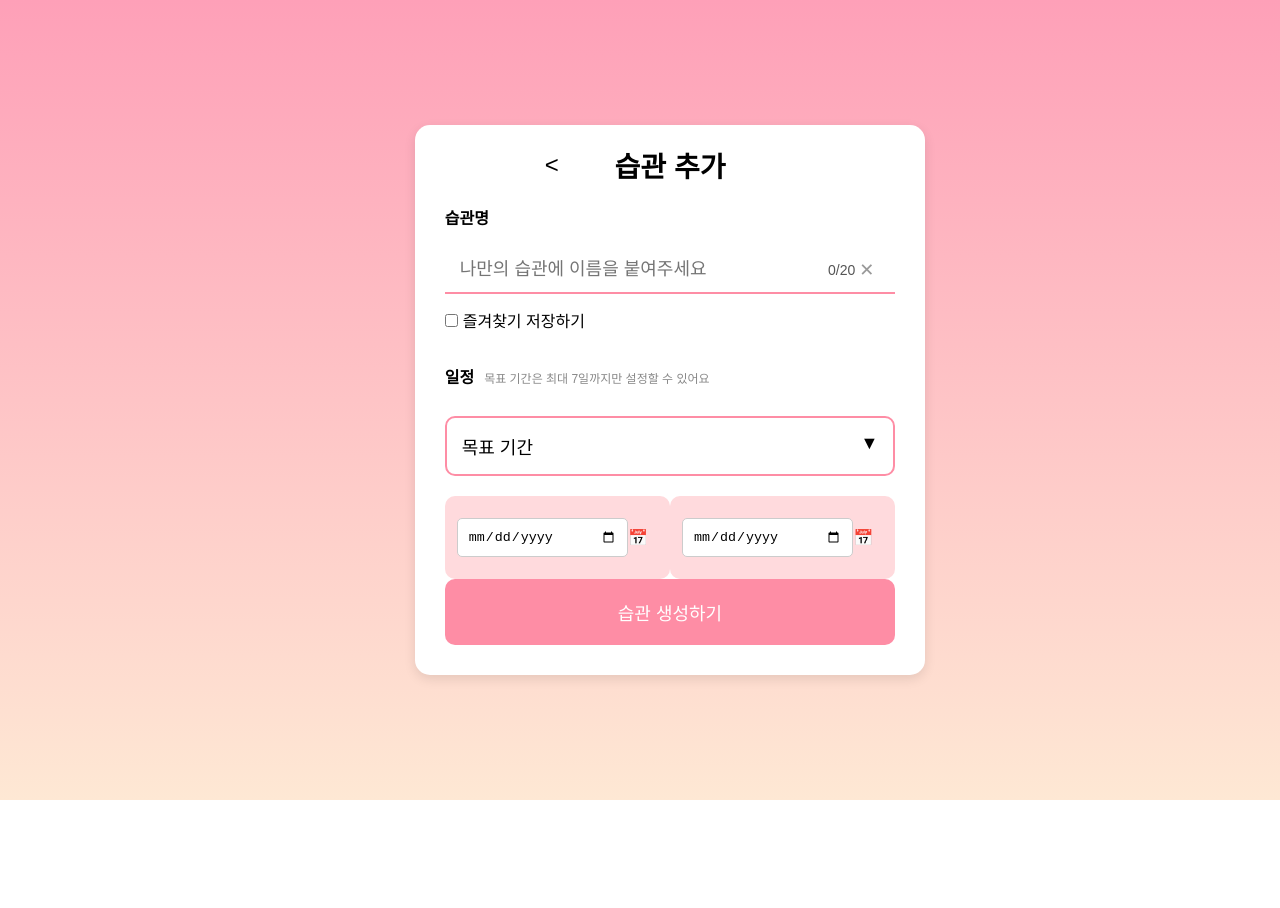
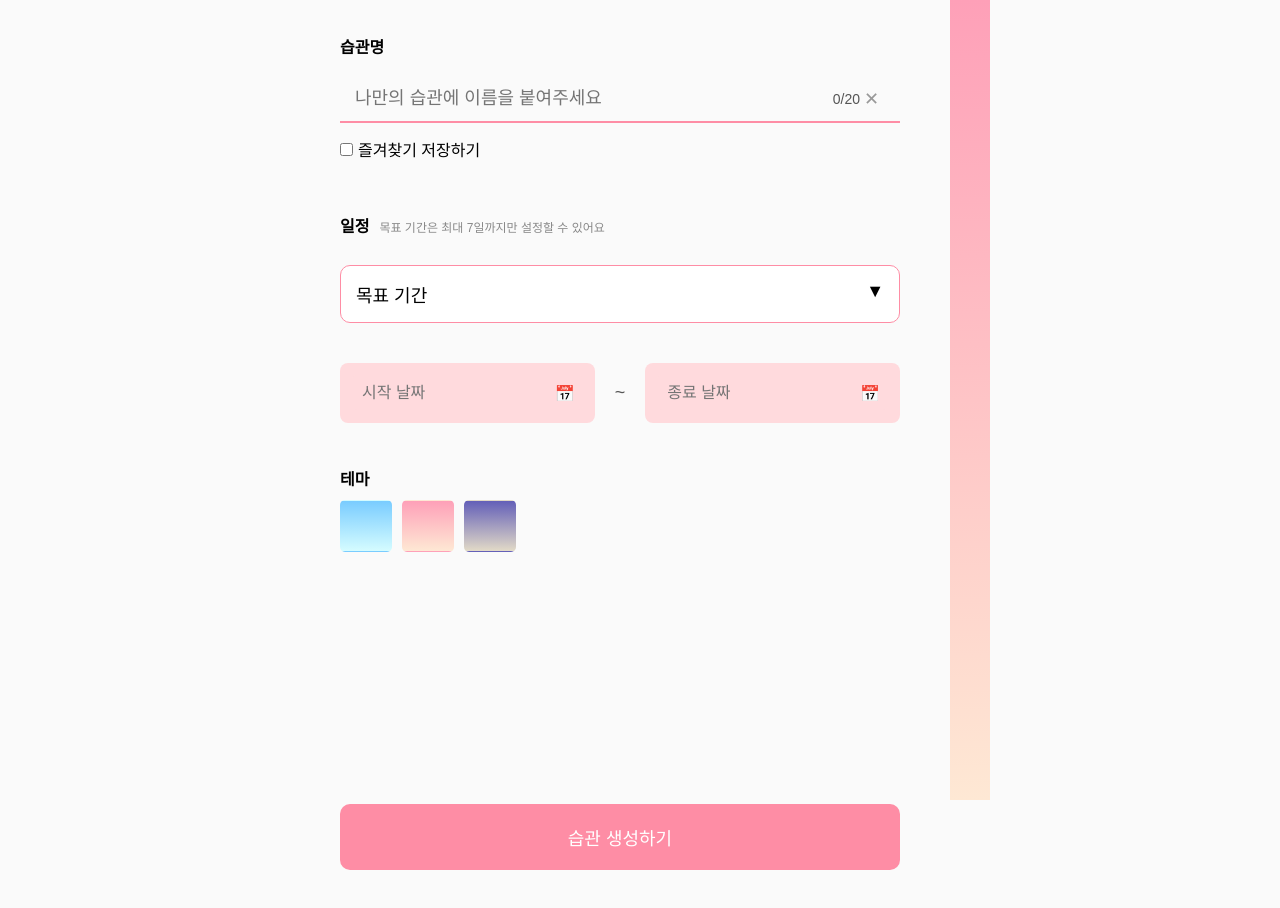
Before and after one commit to KagounivTeam2/front, a React (Create React App) app in the folder cloud/: page /create-Habit in a window 1280 px wide. Shown: the top 908 px of the page. Before the commit the page ends 800 px from the top, so only its background shows below. Built offline with nearby package versions, Linux system fonts and the light colour scheme; the HTML template or start-up script is replaced by a standard one.

Commit message:
커스텀 달력

```diff
--- a/cloud/package.json
+++ b/cloud/package.json
@@ -6,8 +6,11 @@
     "@testing-library/jest-dom": "^5.17.0",
     "@testing-library/react": "^13.4.0",
     "@testing-library/user-event": "^13.5.0",
+    "date-fns": "^4.1.0",
     "react": "^18.3.1",
+    "react-datepicker": "^7.4.0",
     "react-dom": "^18.3.1",
+    "react-modal": "^3.16.1",
     "react-router-dom": "^6.26.2",
     "react-scripts": "5.0.1",
     "web-vitals": "^2.1.4"
--- a/cloud/src/components/AddHabit.css
+++ b/cloud/src/components/AddHabit.css
@@ -4,6 +4,7 @@
     border-radius: 8px;
     max-width: 600px;
     margin: auto;
+
   }
 
   .sub-title {
@@ -30,6 +31,7 @@
     flex-direction: column; /* 세로 방향으로 배치 */
     gap: 10px; /* 박스 사이의 간격 */
     margin-bottom: 20px; /* 하단 여백 */
+
   }
 
   .habit-box, .daily-habit-box {
--- a/cloud/src/components/CreateNewHabit.css
+++ b/cloud/src/components/CreateNewHabit.css
@@ -1,38 +1,41 @@
-body {
+html, body {
   margin: 0;
-  height: 100vh;
-  background-color: #FAFAFA; /* 전체 배경색을 #FAFAFA로 변경 */
+  height: 100%;
+  background-color: #FAFAFA; /* 전체 배경을 그라데이션으로 설정 */
   display: flex;
   align-items: center;
   justify-content: center;
   font-family: Arial, sans-serif;
 }
+.create-habit-container {
+  width: 80%; /* 가로 너비를 전체로 확장 */
+  max-width: 600px; /* 최대 가로 너비를 설정하여 지나치게 넓어지지 않게 함 */
+  min-height: 80vh; /* 화면 높이의 80% 이상을 차지하도록 설정 */
+  padding: 90px 50px; /* 위아래 패딩을 추가하여 내용이 늘어나도록 함 */
+  background-color: #FAFAFA; /* 컨테이너 배경을 흰색으로 설정 */
+  display: flex;
+  flex-direction: column;
+  justify-content: flex-start; /* 내용이 위쪽부터 쌓이게 설정 */
+}
 
-.create-habit-container {
-  width: 100%; /* 습관 추가 컨테이너의 너비를 100%로 확장 */
-  max-width: 600px; /* 최대 너비를 600px로 설정하여 너무 넓지 않게 제한 */
-  margin: 20px auto;
-  padding: 30px; /* 내부 패딩을 넉넉하게 설정 */
-  background-color: white;
-  border-radius: 15px; /* 모서리를 조금 더 둥글게 */
-  box-shadow: 0 4px 12px rgba(0, 0, 0, 0.1); /* 약간의 그림자 추가로 입체감 */
-}
 
 .header {
   display: flex;
   align-items: center;
   justify-content: space-between;
-  margin-bottom: 30px; /* 하단 여백을 넉넉하게 설정 */
+  margin-bottom: 15%; /* 하단 여백을 넉넉하게 설정 */
+
 }
 
 .back-button {
+  left: 0%;
   font-size: 24px;
   text-decoration: none;
   color: black;
 }
 
 .headline {
-  font-size: 28px; /* 헤드라인 글씨 크기를 키움 */
+  font-size: 18px; /* 헤드라인 글씨 크기를 키움 */
   text-align: center;
   margin: 0 auto;
 }
@@ -81,6 +84,7 @@ body {
   border: none;
   border-bottom: 2px solid #FE8DA5;
   border-radius: 0;
+  background-color: #FAFAFA;
 }
 
 
@@ -130,7 +134,7 @@ body {
   width: 100%;
   padding: 15px;
   background-color: #ffffff;
-  border: 2px solid #FE8DA5;
+  border: 1px solid #FE8DA5;
   border-radius: 10px;
   text-align: left;
   font-size: 18px; /* 버튼 글씨 크기 확대 */
@@ -186,16 +190,131 @@ body {
   display: flex;
   justify-content: space-between;
   margin-top: 20px;
+  gap: 10px; /* 날짜 입력란 사이의 간격 */
 }
 
 .date-input {
   display: flex;
   align-items: center;
   background-color: #FFDADD;
-  padding: 12px;
-  border-radius: 10px;
+  padding: 8px 12px; /* 내부 여백 조절 */
+  border-radius: 8px; /* 박스 모서리 둥글게 */
+  width: 45%; /* 박스 너비 조절 */
+  position: relative;
+  box-sizing: border-box; /* 내부 패딩에 맞춰 크기 조절 */
+  height: 60px; /* 박스 높이 */
+}
+
+.date-separator {
+  margin: 0 10px; /* '~'의 좌우 간격을 조정 */
+  font-size: 18px; /* '달력'과 일치하는 크기로 설정 */
+  color: #555; /* 원하는 색상으로 설정 */
+  display: flex;
+  align-items: center;
+}
+
+.custom-date-picker {
+  background-color: #FFDADD; /* 배경색 */
+  color: #0F0F0F; /* 텍스트 색상 */
+  border: none; /* 테두리 없애기 */
+  padding: 8px 10px; /* 내부 패딩을 줄여서 얇게 만듦 */
+  font-size: 16px; /* 텍스트 크기 */
+  border-radius: 5px;
+  width: 100%;
+  box-sizing: border-box;
+  height: 35px; /* 선택 박스의 높이를 줄여 얇상하게 만듦 */
+}
+
+
+.date-input {
+  position: relative;
   width: 48%;
 }
+
+.calendar-icon-wrapper {
+  position: absolute;
+  right: 10px;
+  top: 50%;
+  transform: translateY(-50%);
+  z-index: 1;
+}
+
+/*달력선택기*/
+
+.react-datepicker__input-container input {
+  width: 100%;
+  padding-right: 40px; /* 아이콘이 오른쪽에 있기 때문에 여유 공간 */
+  box-sizing: border-box;
+}
+
+.react-datepicker__day--in-range {
+  background-color: rgba(255, 173, 173, 0.5); /* 날짜 범위 내의 날짜 색상을 연하게 */
+}
+
+.react-datepicker__day--in-selecting-range {
+  background-color: rgba(255, 173, 173, 0.3); /* 선택 중인 범위의 색상 */
+}
+
+.react-datepicker__day--selected {
+  background-color: #FE8DA5; /* 선택된 날짜 */
+}
+
+
+
+
+/* 달력 모달 */
+/* 모달 오버레이 */
+.modal-overlay {
+  position: fixed;
+  top: 0;
+  left: 0;
+  right: 0;
+  bottom: 0;
+  background-color: rgba(0, 0, 0, 0.5); /* 모달 뒤 검은 배경 */
+  display: flex;
+  align-items: flex-end; /* 하단에서 열리도록 설정 */
+  justify-content: center;
+}
+
+/* 모달 컨텐츠 */
+.modal-content {
+  background-color: white;
+  padding: 20px;
+  border-radius: 15px 15px 0 0; /* 상단만 둥글게 */
+  width: 100%;
+  max-width: 600px;
+  height: 70%; /* 모달이 화면의 70% 차지 */
+  position: relative;
+}
+
+.modal-title {
+  text-align: center;
+  font-size: 20px;
+  margin-bottom: 20px;
+}
+
+.close-modal-button {
+  width: 100%;
+  background-color: #FE8DA5;
+  color: white;
+  border: none;
+  padding: 15px;
+  border-radius: 10px;
+  cursor: pointer;
+  margin-top: 20px;
+}
+
+.open-modal-button {
+  width: 100%;
+  background-color: #FFDADD;
+  color: black;
+  border: none;
+  padding: 10px;
+  border-radius: 5px;
+  cursor: pointer;
+}
+
+
 
 .calendar-icon {
   margin-right: 10px;
@@ -210,4 +329,66 @@ body {
   font-size: 18px; /* 버튼 글씨 크기 확대 */
   color: white;
   cursor: pointer;
+  margin-top: 45%;
 }
+
+
+
+/*테마*/
+
+.theme-section {
+  margin-top: 30px;
+  text-align: left; /* 왼쪽 정렬 */
+}
+
+.theme-title {
+  font-size: 16px;
+  font-weight: bold;
+  margin-bottom: 10px;
+}
+
+.theme-box-container {
+  display: flex;
+  justify-content: flex-start; /* 왼쪽 정렬 */
+  gap: 10px; /* 박스 간격을 10px로 설정 */
+}
+
+.theme-box {
+  width: 50px; /* 정사각형 크기 */
+  height: 50px; /* 정사각형 크기 */
+  border-radius: 5px;
+  position: relative;
+  cursor: pointer;
+  display: flex;
+  align-items: center;
+  justify-content: center;
+  border: 1px solid transparent;
+}
+
+.theme-box.active {
+  border: 2px solid black; /* 클릭된 박스의 검정색 테두리 */
+}
+
+.theme-check {
+  position: absolute;
+  color: black;
+  font-size: 24px;
+  display: none; /* 처음에는 보이지 않도록 */
+}
+
+.theme-box.active .theme-check {
+  display: block; /* 클릭된 박스에만 체크표시 */
+}
+
+/* 각 박스에 서로 다른 그라데이션 적용 */
+.theme-box.theme-1 {
+  background: linear-gradient(to bottom, #79CCFF, #D5FCFF);
+}
+
+.theme-box.theme-2 {
+  background: linear-gradient(to bottom, #FEA0B8, #FEE8D4);
+}
+
+.theme-box.theme-3 {
+  background: linear-gradient(to bottom, #635FB8, #E2DAC7);
+}
--- a/cloud/src/components/CreateNewHabit.js
+++ b/cloud/src/components/CreateNewHabit.js
@@ -1,5 +1,7 @@
 import React, { useState } from 'react';
 import { Link } from 'react-router-dom';
+import DatePicker from 'react-datepicker';
+import 'react-datepicker/dist/react-datepicker.css';
 import './CreateNewHabit.css';
 
 function CreateNewHabit() {
@@ -7,9 +9,10 @@ function CreateNewHabit() {
   const [isGoalPeriod, setIsGoalPeriod] = useState(true); // 목표 기간/목표 횟수 상태
   const [isDropdownOpen, setIsDropdownOpen] = useState(false); // 드롭다운 토글 상태
   const [goalCount, setGoalCount] = useState(1); // 목표 횟수 상태
-  const [startDate, setStartDate] = useState(''); // 시작 날짜 상태
-  const [endDate, setEndDate] = useState(''); // 종료 날짜 상태
+  const [startDate, setStartDate] = useState(null); // 시작 날짜 상태
+  const [endDate, setEndDate] = useState(null); // 종료 날짜 상태
   const maxChars = 20; // 최대 글자수 제한
+  const [selectedTheme, setSelectedTheme] = useState(null); // 테마 선택 상태
 
   // 글자 초기화 함수
   const clearHabitName = () => {
@@ -25,6 +28,11 @@ function CreateNewHabit() {
   const selectGoalOption = (isPeriod) => {
     setIsGoalPeriod(isPeriod);
     setIsDropdownOpen(false); // 선택 후 드롭다운 닫기
+  };
+
+  // 테마 선택 함수
+  const selectTheme = (index) => {
+    setSelectedTheme(index); // 클릭된 테마의 인덱스를 저장
   };
 
   return (
@@ -95,20 +103,38 @@ function CreateNewHabit() {
         <div className="goal-period">
           <div className="date-section">
             <div className="date-input">
-              <input
-                type="date"
-                value={startDate}
-                onChange={(e) => setStartDate(e.target.value)}
+              <DatePicker
+                selected={startDate}
+                onChange={(date) => setStartDate(date)}
+                selectsStart
+                startDate={startDate}
+                endDate={endDate}
+                dateFormat="yyyy.MM.dd"
+                placeholderText="시작 날짜"
+                className="custom-date-picker"
               />
-              <span className="calendar-icon">📅</span>
+              <span className="calendar-icon-wrapper">
+                <span className="calendar-background"></span> {/* 반투명 정사각형 배경 */}
+                <span className="calendar-icon">📅</span> {/* 캘린더 아이콘 */}
+              </span>
             </div>
+            <span className="date-separator"> ~ </span>
             <div className="date-input">
-              <input
-                type="date"
-                value={endDate}
-                onChange={(e) => setEndDate(e.target.value)}
+              <DatePicker
+                selected={endDate}
+                onChange={(date) => setEndDate(date)}
+                selectsEnd
+                startDate={startDate}
+                endDate={endDate}
+                minDate={startDate}
+                dateFormat="yyyy.MMdd"
+                placeholderText="종료 날짜"
+                className="custom-date-picker"
               />
-              <span className="calendar-icon">📅</span>
+              <span className="calendar-icon-wrapper">
+                <span className="calendar-background"></span> {/* 반투명 정사각형 배경 */}
+                <span className="calendar-icon">📅</span> {/* 캘린더 아이콘 */}
+              </span>
             </div>
           </div>
         </div>
@@ -126,6 +152,22 @@ function CreateNewHabit() {
         </div>
       )}
 
+      {/* 테마 타이틀 및 선택 박스 */}
+      <div className="theme-section">
+        <h2 className="theme-title">테마</h2>
+        <div className="theme-box-container">
+          {[0, 1, 2].map((index) => (
+            <div
+              key={index}
+              className={`theme-box theme-${index + 1} ${selectedTheme === index ? 'active' : ''}`}
+              onClick={() => selectTheme(index)}
+            >
+              <span className="theme-check">{selectedTheme === index ? '✔' : ''}</span>
+            </div>
+          ))}
+        </div>
+      </div>
+
       {/* 습관 생성하기 버튼 */}
       <button className="create-habit-button">습관 생성하기</button>
     </div>
```
Also changed, not shown: 1 other file (tests, documents, lock files or other folders).
